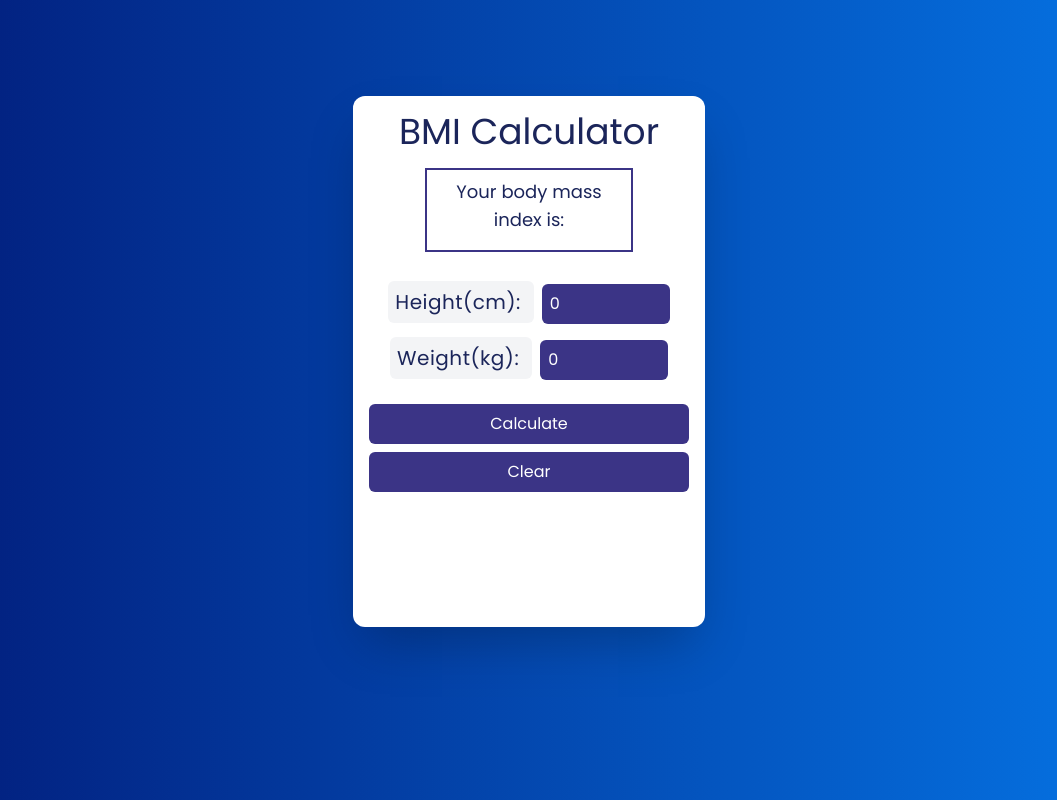
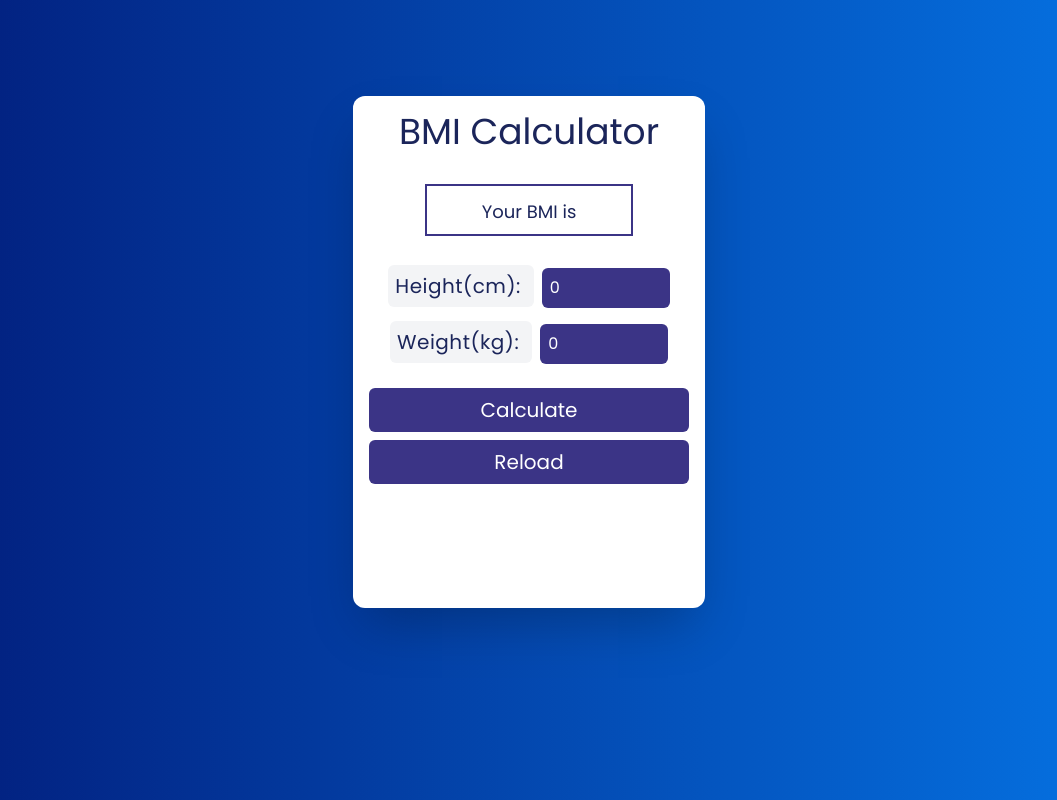
Before and after one commit to nesathanozturk/bmi-calculator, a React (Create React App) app: page / in a window 1280 px wide. Shown: the whole page, without its empty margins (111-1168 px from the left). Built offline with nearby package versions, Linux system fonts and the light colour scheme.

Commit message:
refactor: edited result.js

```diff
--- a/src/App.js
+++ b/src/App.js
@@ -1,7 +1,7 @@
 import { useState } from "react";
+import Result from "./components/Result/Result";
+import Input from "./components/Input/Input";
 import Button from "./components/Buttons/Button";
-import Input from "./components/Input/Input";
-import Result from "./components/Result/Result";
 import ResetButton from "./components/Buttons/ResetButton";
 
 function App() {
@@ -12,7 +12,7 @@ function App() {
 
   let calcBmi = () => {
     if (weight === 0 || height === 0) {
-      alert("Please type your weight and height");
+      alert("Please type your weight and height!");
     } else {
       let bmi = weight / (height * height);
       setBmi(bmi.toFixed());
@@ -24,17 +24,17 @@ function App() {
       } else if (bmi <= 30 && bmi >= 25) {
         setMessage("You are fat!");
       } else if (bmi >= 30 && bmi <= 35) {
-        setMessage("You are obese!");
+        setMessage("You are low-risk obesity");
       } else if (bmi >= 35) {
-        setMessage("Moderate-risk obesity! Go diet and exercise!");
+        setMessage("You are moderate-risk obesity! Go diet and exercise!");
       }
     }
   };
 
   return (
     <div className="App w-full h-screen flex flex-col items-center text-[#1B255A] text-center font-poppins">
-      <div className="container bg-white w-[22rem] h-[33.2rem] my-24 mx-auto rounded-xl shadow-2xl">
-        <h1 className="text-4xl mt-4">BMI Calculator</h1>
+      <div className="container bg-white w-[22rem] h-[32rem] my-24 mx-auto rounded-xl shadow-2xl">
+        <h1 className="text-4xl mt-4 mb-8">BMI Calculator</h1>
         <div className="result w-52 mt-4 p-2 mx-auto border-2 border-[#3B3486]">
           <Result bmi={bmi} message={message} />
         </div>
--- a/src/components/Buttons/Button.js
+++ b/src/components/Buttons/Button.js
@@ -3,8 +3,8 @@ function Button({ calcBmi }) {
     <div>
       <button
         type="submit"
-        className="bg-[#3B3486] text-white text-md w-80 p-2 rounded-md hover:bg-[#001253]"
-        onClick={(bmi) => calcBmi(bmi)}
+        className="bg-[#3B3486] text-white text-xl w-80 p-2 rounded-md hover:bg-[#001253]"
+        onClick={() => calcBmi()}
       >
         Calculate
       </button>
--- a/src/components/Buttons/ResetButton.js
+++ b/src/components/Buttons/ResetButton.js
@@ -2,10 +2,10 @@ function ResetButton() {
   return (
     <div>
       <button
-        className="bg-[#3B3486] text-white text-md w-80 p-2 rounded-md hover:bg-[#001253]"
+        className="bg-[#3B3486] text-white text-xl w-80 p-2 rounded-md hover:bg-[#001253]"
         onClick={() => window.location.reload()}
       >
-        Clear
+        Reload
       </button>
     </div>
   );
--- a/src/components/Result/Result.js
+++ b/src/components/Result/Result.js
@@ -1,10 +1,10 @@
 function Result({ bmi, message }) {
   return (
     <div>
-      <p className="text-lg">
-        Your body mass index is: <br /> {bmi}
+      <p className="text-lg mt-1">
+        Your BMI is <br /> {bmi}
       </p>
-      <p className="mt-2 text-lg">{message}</p>
+      <p className="text-lg">{message}</p>
     </div>
   );
 }
```
